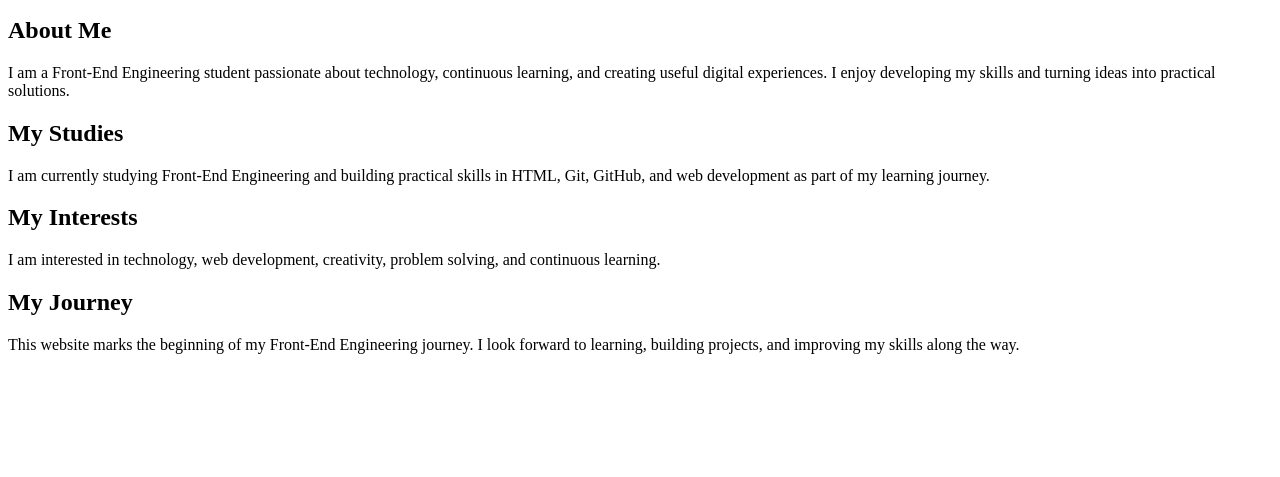
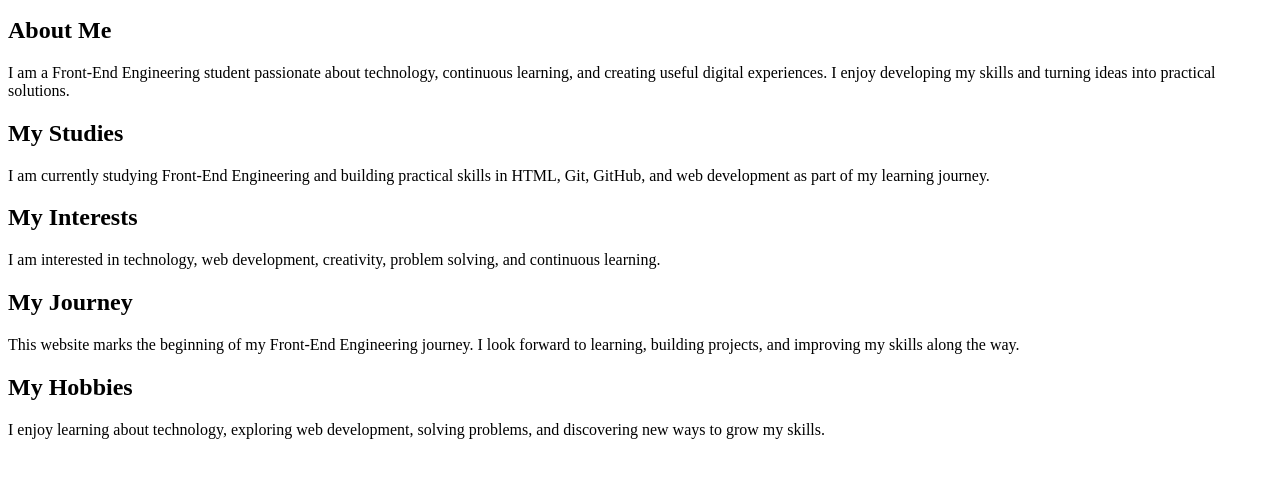
Before and after one commit to BlackElonMusk7/BLACKELONMUSK-website, a plain HTML site: page index.html in a window 1280 px wide. Shown: the part 101-578 px from the top of the page. Drawn offline with Linux system fonts and the light colour scheme.

Commit message:
Add Hobbies section

```diff
--- a/index.html
+++ b/index.html
@@ -20,6 +20,7 @@
 
     <h2>My Journey</h2>
     <p>This website marks the beginning of my Front-End Engineering journey. I look forward to learning, building projects, and improving my skills along the way.</p>
+<h2>My Hobbies</h2> <p>I enjoy learning about technology, exploring web development, solving problems, and discovering new ways to grow my skills.</p>
 
 </body>
 </html>
```
